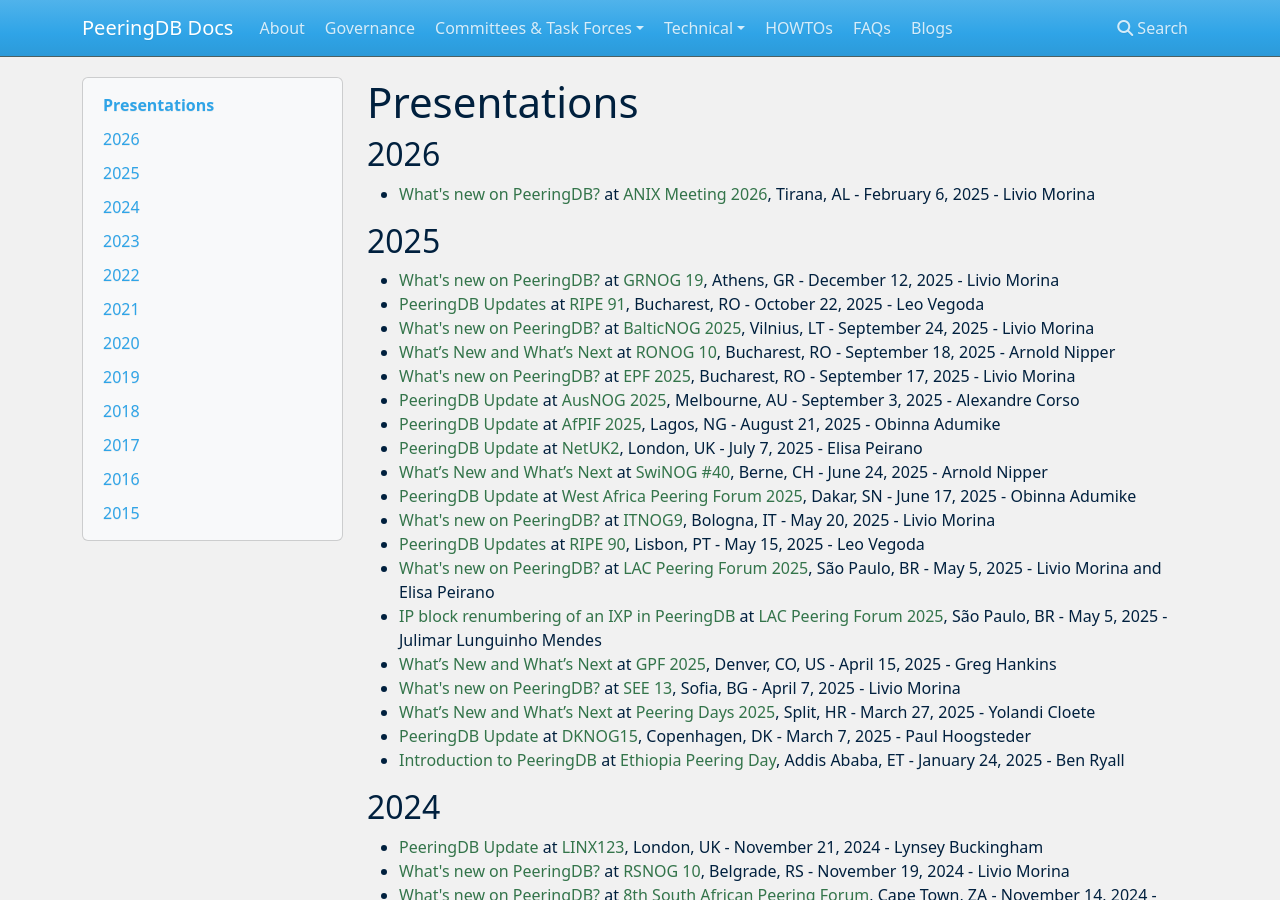
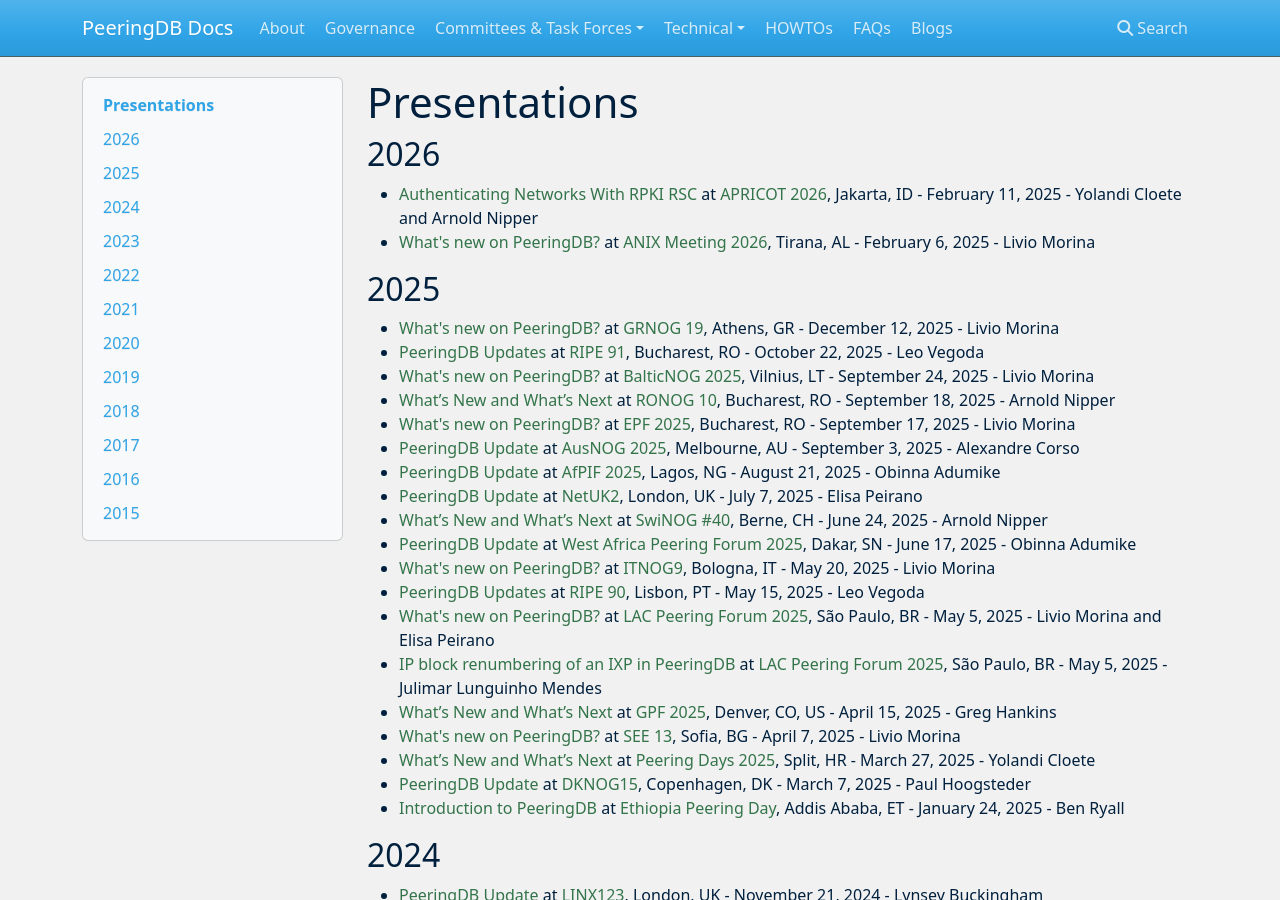
Before and after one commit to peeringdb/docs, an MkDocs documentation site: the page built from docs/presentations.md, in a window 1280 px wide and 900 px high. Built offline with MkDocs 1.6.1, drawn with Linux system fonts in a browser that asks for light colours; nearby versions of some CDN libraries.

Commit message:
Added Yolandi and Arnold's APRICOT 2026 LT.

```diff
--- a/docs/presentations.md
+++ b/docs/presentations.md
@@ -2,6 +2,7 @@
 
 ## 2026
 
+- [Authenticating Networks With RPKI RSC](presentation/20260211_APRICOT2026_Arnold_Nipper.pdf) at [APRICOT 2026](https://2026.apricot.net/programme/programme#/day/8/), Jakarta, ID - February 11, 2025 - Yolandi Cloete and Arnold Nipper
 - [What's new on PeeringDB?](presentation/20260205_ANIX_Meeting_2026_Morina_Livio.pdf) at [ANIX Meeting 2026](https://anix2026.anix.al/), Tirana, AL - February 6, 2025 - Livio Morina
 
 ## 2025
```
Also changed, not shown: 1 other file.
